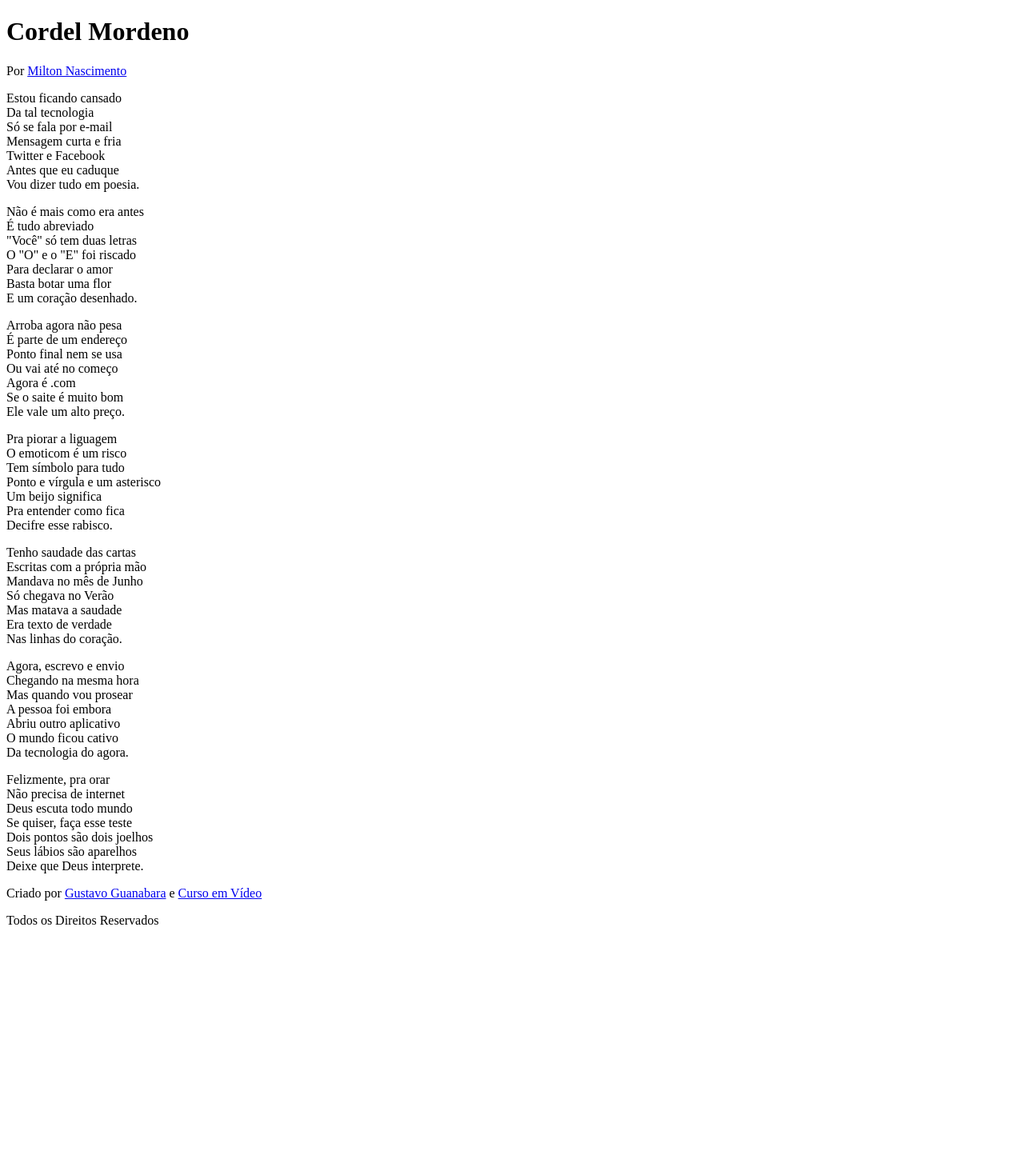
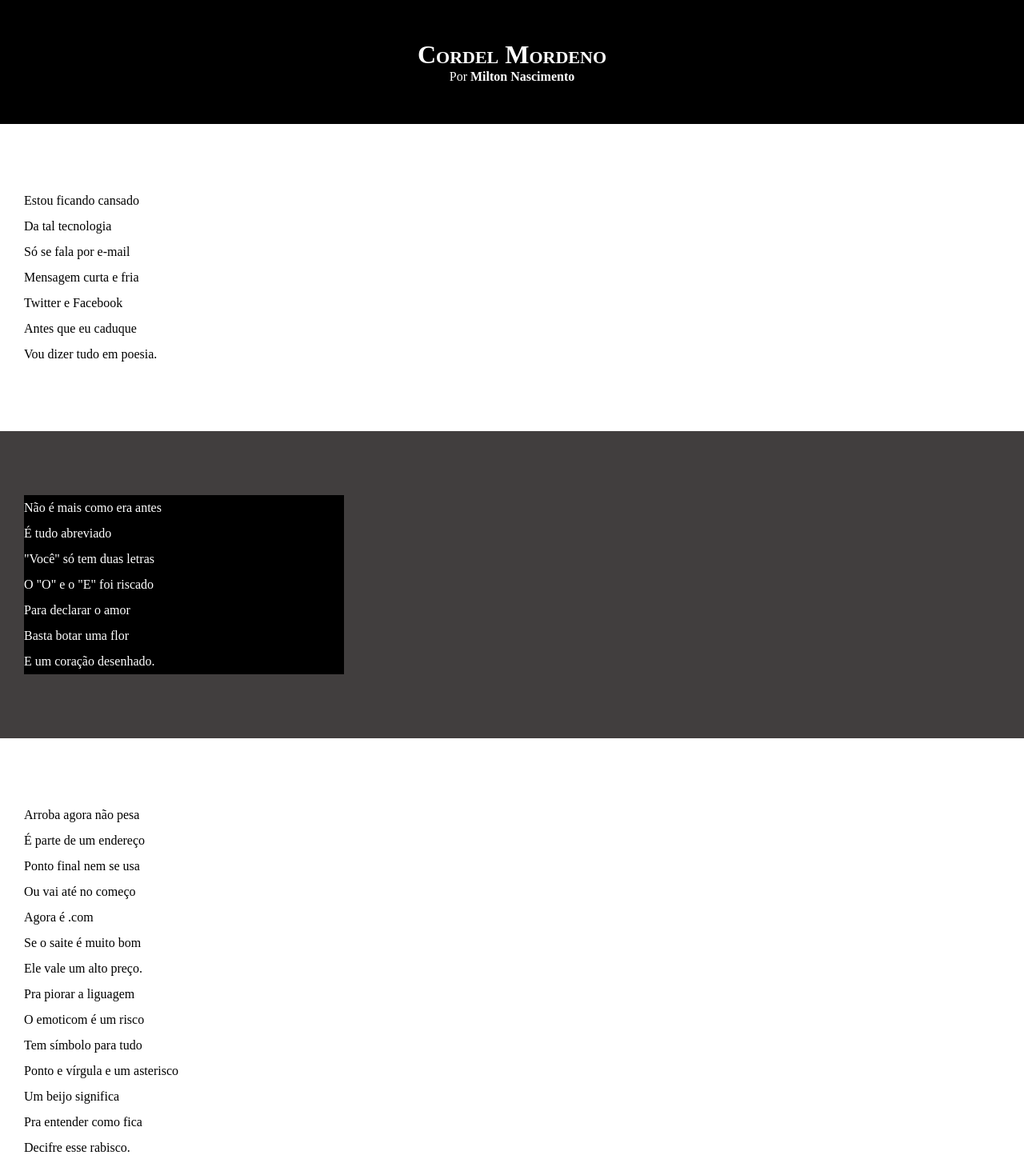
Before and after one commit to joseapp25/projeto-cordel, a plain HTML site: page index.html in a window 1280 px wide. Shown: the top 1454 px of the page at 80% size. Before the commit the page ends 1176 px from the top, so only its background shows below. Drawn offline with Linux system fonts and the light colour scheme.

Commit message:
atualizações no css do projeto cordel

```diff
--- a/estilo/style.css
+++ b/estilo/style.css
@@ -1 +1,65 @@
 @charset "UTF-8";
+
+* {
+    margin: 0px;
+    padding: 0px;
+}
+
+html, body {
+    min-height: 100vh;
+    background-color: darkgray;
+}
+
+a {
+    color: white;
+    text-decoration: none;
+    font-weight: bolder;
+}
+
+a:hover {
+    text-decoration: underline;
+}
+
+header {
+    background-color: black;
+    color: white;
+    text-align: center;
+}
+
+header > h1 {
+    font-variant: small-caps;
+    padding-top: 50px;
+}
+
+header > p {
+    padding-bottom: 50px;
+}
+
+section {
+    padding-top: 10vh;
+    padding-bottom: 10vh;
+    padding-left: 30px;
+    line-height: 2em;
+}
+
+section.normal {
+    background-color: white;
+    color: black;
+}
+
+section.imagem {
+    background-color: rgb(65, 62, 62);
+    color: white;
+}
+
+section.imagem > p {
+    background-color: black;
+    width: 400px;
+}
+
+footer {
+    background-color: black;
+    color: white;
+    text-align: center;
+    padding: 20px;
+}
--- a/index.html
+++ b/index.html
@@ -17,7 +17,7 @@
 
     <main>
 
-            <section>
+            <section class="normal">
                 <p>
                     Estou ficando cansado <br>
                     Da tal tecnologia <br>
@@ -29,7 +29,7 @@
                 </p>
             </section>
 
-            <section>
+            <section class="imagem">
                 <p>
                     Não é mais como era antes <br>
                     É tudo abreviado <br>
@@ -41,7 +41,7 @@
                 </p>
             </section>
 
-            <section>
+            <section class="normal">
                 <p>
                     Arroba agora não pesa <br>
                     É parte de um endereço <br>
@@ -63,7 +63,7 @@
                 </p>
             </section>
 
-            <section>
+            <section class="imagem">
                 <p>
                     Tenho saudade das cartas <br>
                     Escritas com a própria mão <br>
@@ -75,7 +75,7 @@
                 </p>
             </section>
 
-            <section>
+            <section class="normal">
                 <p>
                     Agora, escrevo e envio <br>
                     Chegando na mesma hora <br>
@@ -101,8 +101,7 @@
 
     <footer>
 
-        <p>Criado por <a href="https://github.com/gustavoguanabara" target="_blank" rel="next">Gustavo Guanabara</a> e <a href="https://www.cursoemvideo.com" target="_blank" rel="next">Curso em Vídeo</a></p>
-        <p>Todos os Direitos Reservados</p>
+        <p>Criado por <a href="https://github.com/gustavoguanabara" target="_blank" rel="next">Gustavo Guanabara</a> e <a href="https://www.cursoemvideo.com" target="_blank" rel="next">Curso em Vídeo</a>.</p>
 
     </footer>
 
```
